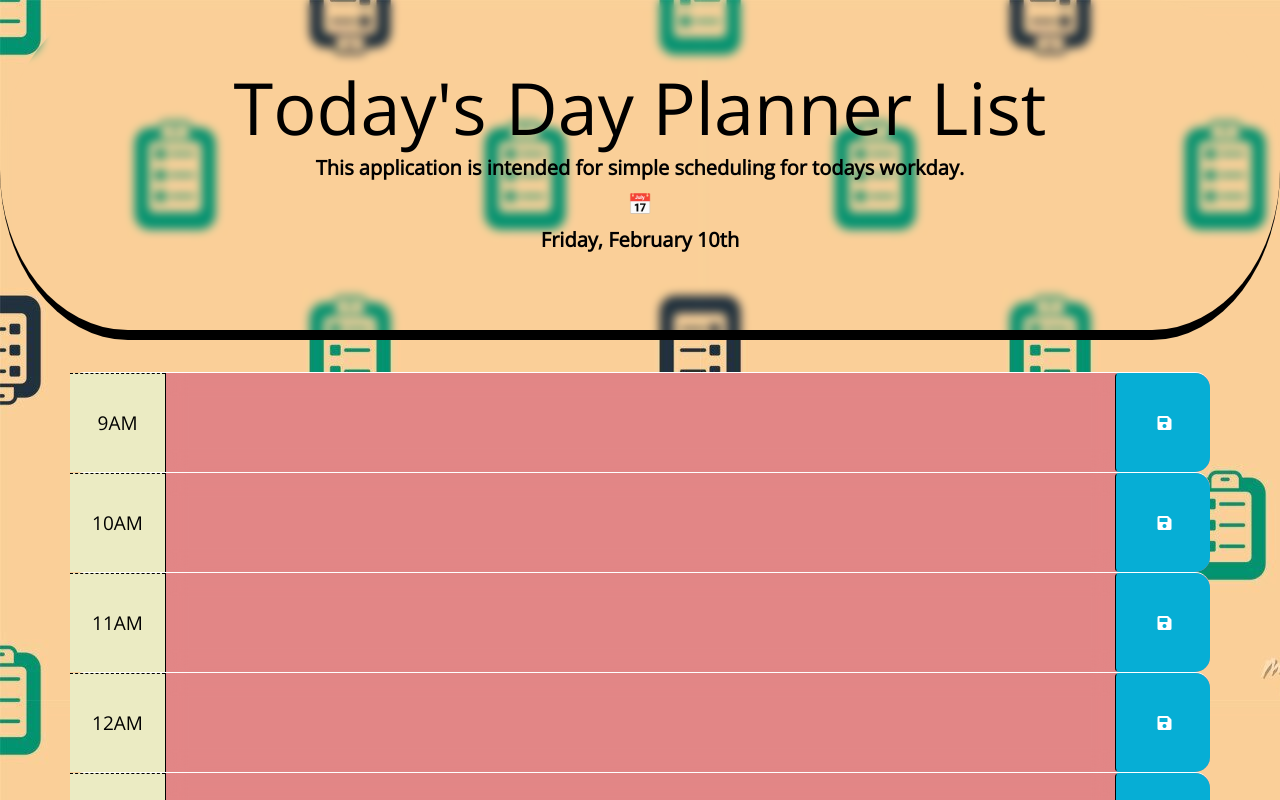
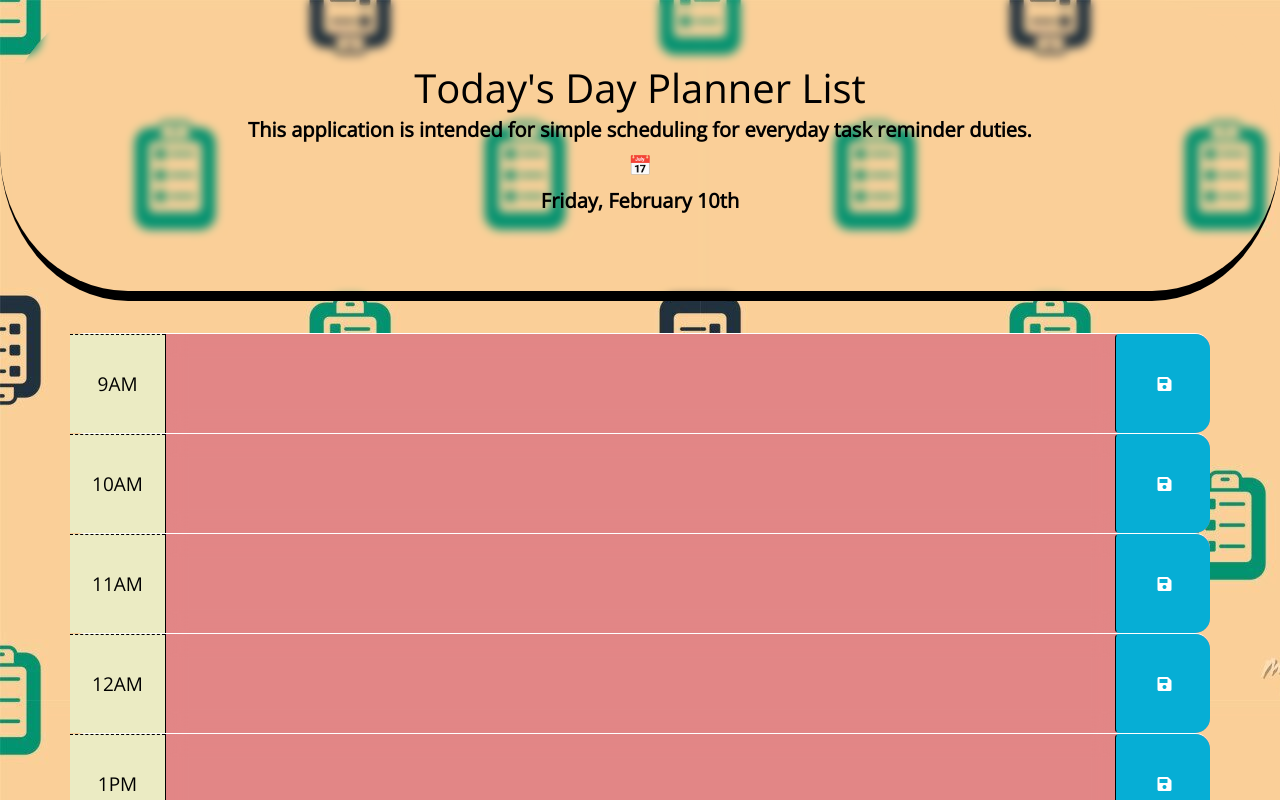
Before and after one commit to KimAH1999/Day-Planner, a plain HTML site: page index.html in a window 1280 px wide. Shown: the top 800 px of the page. Drawn offline with nearby package versions, Linux system fonts and the light colour scheme.

Commit message:
update code to fix the neatness of extra space

```diff
--- a/index.html
+++ b/index.html
@@ -1,7 +1,8 @@
 <!DOCTYPE html>
+
 <html lang="en">
   <head>
-    <meta charset="UTF-8" />
+    <meta charset="UTF-8"/>
     <meta name="viewport" content="width=device-width, initial-scale=1.0"/>
     <meta http-equiv="X-UA-Compatible" content="ie=edge"/>
     <link rel="stylesheet" href="https://stackpath.bootstrapcdn.com/bootstrap/4.3.1/css/bootstrap.min.css"/>
@@ -10,15 +11,13 @@
     <link rel="stylesheet" href="./assets/style.css"/>
     <title>Day Planner</title>
   </head>
-
   <body>
     <header class="jumbotron">
-      <h1 class="display-3">Today's Day Planner List</h1>
-      <p class="lead">This application is intended for simple scheduling for todays workday.</p>
-      <p class= "lead">📅</p>
+      <h1 class="display-5">Today's Day Planner List</h1>
+      <p class="lead">This application is intended for simple scheduling for everyday task reminder duties.</p>
+      <p class= "leadImg">📅</p>
       <p id="currentDay" class="lead"></p>
     </header>
-
     <div class="container">
       <!--Each hour container section listed here-->
       <div id= "hour9" class="row time-block">
@@ -26,43 +25,36 @@
         <textarea class= "col-md-10 description"></textarea>
         <button class= "btn saveBtn col-md-1"> <i class= "fas fa-save"></i></i></button>
       </div>
-
       <div id= "hour10" class="row time-block">
         <div class= "col-md-1 hour">10AM</div>
         <textarea class= "col-md-10 description"></textarea>
         <button class= "btn saveBtn col-md-1"> <i class= "fas fa-save"></i></i></button>
       </div>
-
       <div id= "hour11" class="row time-block">
         <div class= "col-md-1 hour">11AM</div>
         <textarea class= "col-md-10 description"></textarea>
         <button class= "btn saveBtn col-md-1"> <i class= "fas fa-save"></i></i></button>
       </div>
-
       <div id= "hour12" class="row time-block">
         <div class= "col-md-1 hour">12AM</div>
         <textarea class= "col-md-10 description"></textarea>
         <button class= "btn saveBtn col-md-1"> <i class= "fas fa-save"></i></i></button>
       </div>
-
       <div id= "hour13" class="row time-block">
         <div class= "col-md-1 hour">1PM</div>
         <textarea class= "col-md-10 description"></textarea>
         <button class= "btn saveBtn col-md-1"> <i class= "fas fa-save"></i></i></button>
       </div>
-
       <div id= "hour14" class="row time-block">
         <div class= "col-md-1 hour">2PM</div>
         <textarea class= "col-md-10 description"></textarea>
         <button class= "btn saveBtn col-md-1"> <i class= "fas fa-save"></i></i></button>
       </div>
-
       <div id= "hour15" class="row time-block">
         <div class= "col-md-1 hour">3PM</div>
         <textarea class= "col-md-10 description"></textarea>
         <button class= "btn saveBtn col-md-1"> <i class= "fas fa-save"></i></i></button>
       </div>
-
       <div id= "hour16" class="row time-block">
         <div class= "col-md-1 hour">4PM</div>
         <textarea class= "col-md-10 description"></textarea>
```
